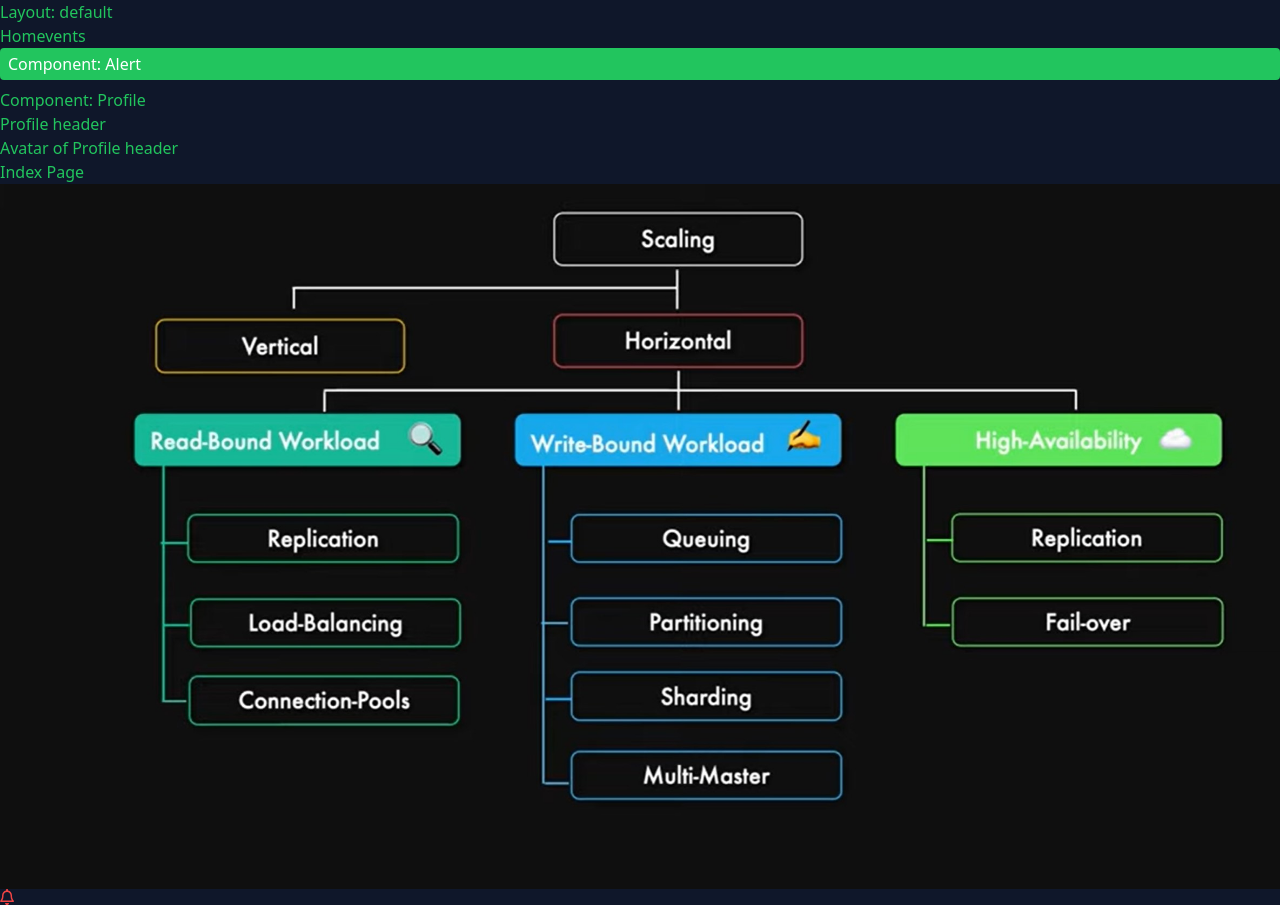
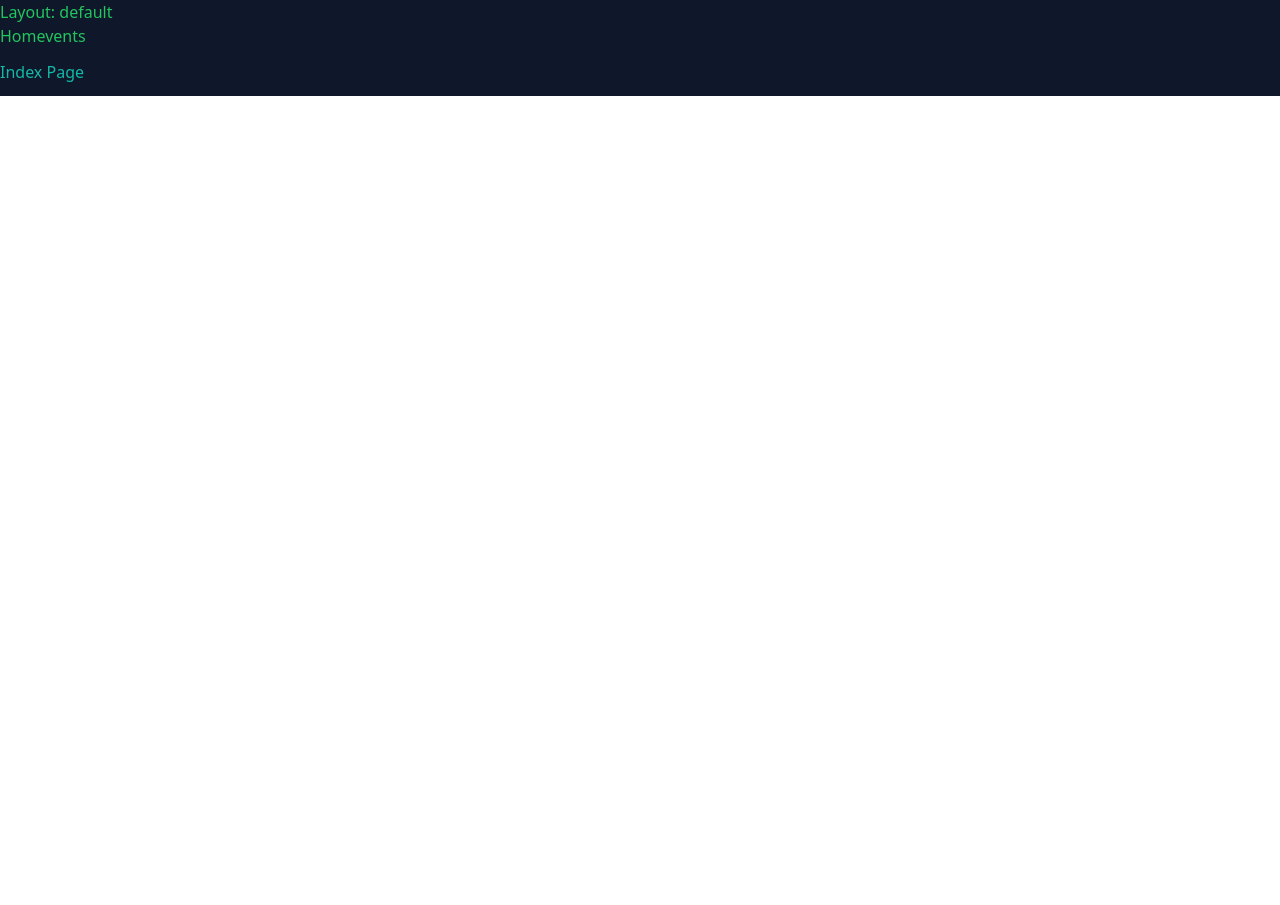
Before and after one commit to blessedmadukoma/nuxt-freecodecamp, a Nuxt app: page / in a window 1280 px wide. After the commit the page ends 800 px from the top, so only its background shows below. Built offline with nearby package versions, Linux system fonts and the light colour scheme.

Commit message:
feature composables🎼: reusability

```diff
--- /dev/null
+++ b/composables/useUtils.ts
@@ -0,0 +1,10 @@
+export const useUtils = () => {
+  const sayHello = (name: string) => {
+    console.log(`Hello ${name}`);
+  };
+
+  // return ref()
+  return {
+    sayHello,
+  };
+};
--- a/pages/index.vue
+++ b/pages/index.vue
@@ -1,32 +1,12 @@
 <script lang="ts" setup>
-  import type BellVue from "~/components/icons/Bell.vue";
+  const { sayHello } = useUtils();
+
+  sayHello("blessed");
 </script>
 
 <template>
-  <div>
-    <Alert />
-
-    <Profile />
-
-    Index Page
-
-    <!-- ASSETS folder -->
-    <!-- assets: processing, not publicly available to the internet (to avoid sharing) -->
-    <!-- using ~, the "@" configuration in nuxt.config.ts -->
-    <!-- <img src="~/assets/img/postgres-scaling.jpeg" alt="Scaling Postgres" /> -->
-
-    <!-- !!!OR!!! -->
-
-    <!-- using "@", the "assets" configuration in nuxt.config.ts -->
-    <!-- <img src="@/assets/img/postgres-scaling.jpeg" alt="Scaling Postgres" /> -->
-
-    <!-- PUBLIC folder -->
-    <!-- public: not processing, server for static assets (no compression, no resizing etc), publicly available to the internet (to share) -->
-
-    <img src="/scaling-pg.jpeg" alt="Scaling Postgres" />
-
-    <!-- Using SVGs -->
-    <IconsBell class="text-red-500" />
+  <div class="container py-3 mx-auto Main">
+    <h1 class="text-teal-500">Index Page</h1>
   </div>
 </template>
 
```
